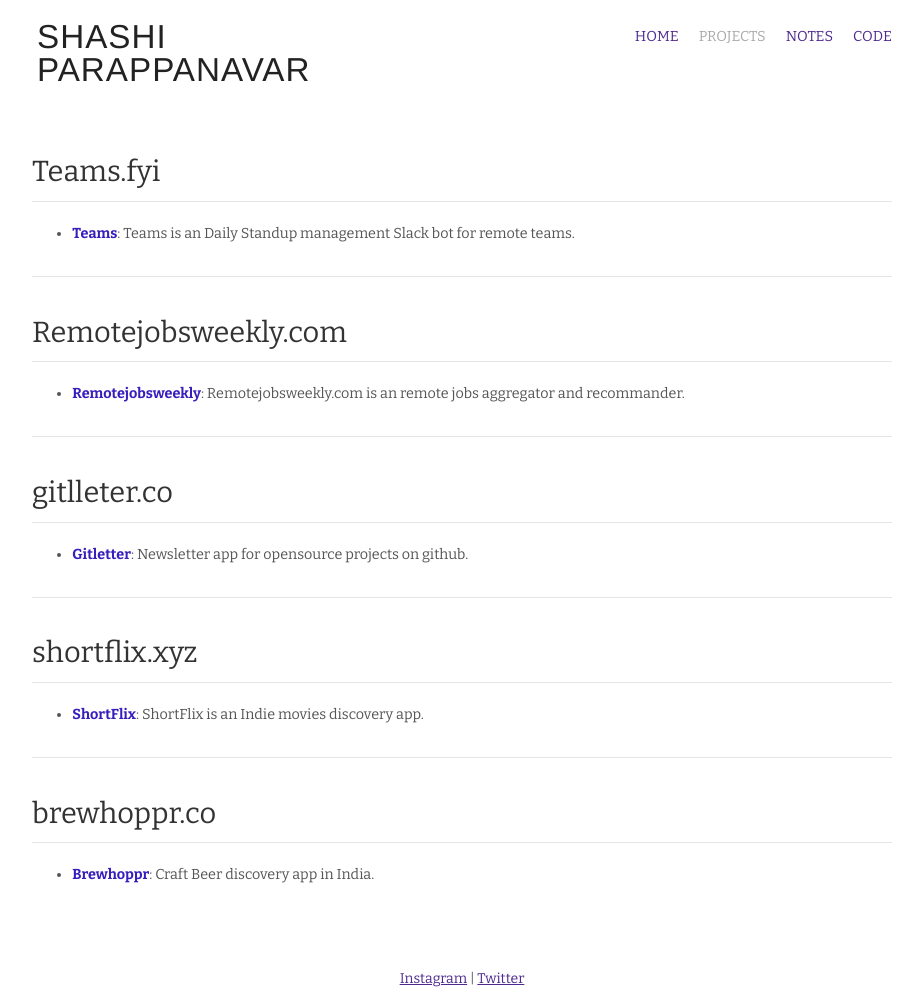
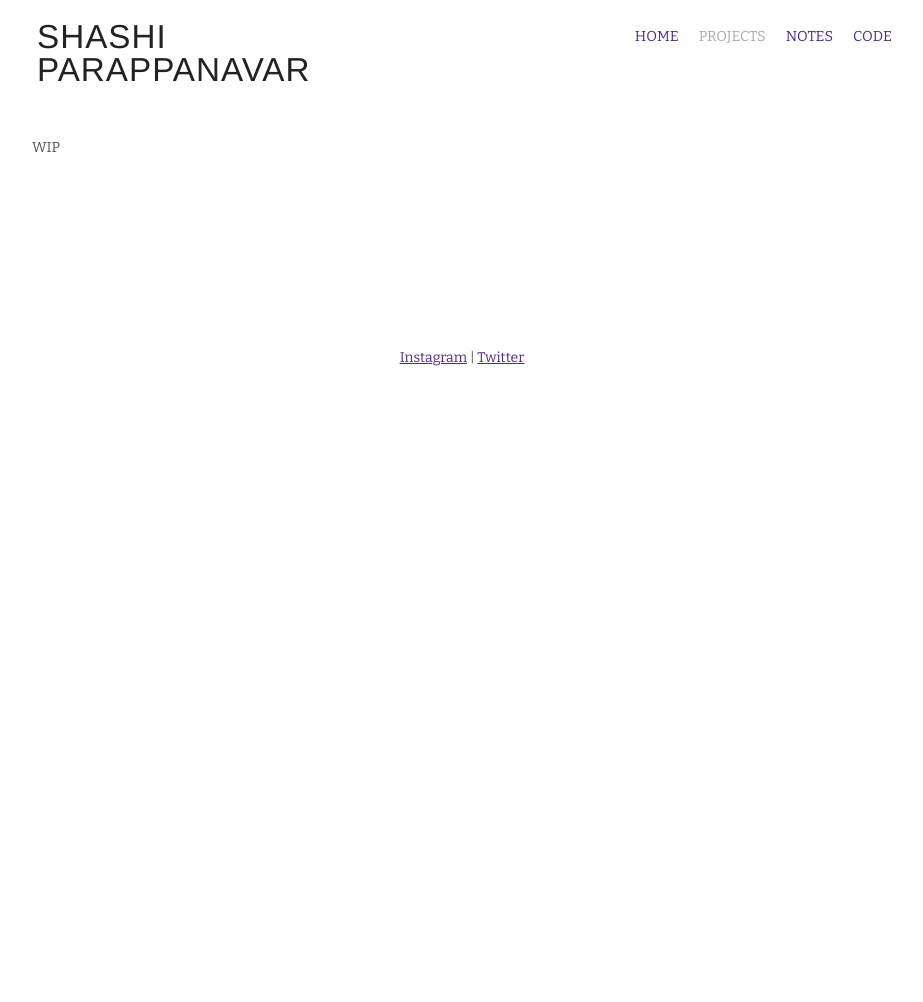
Before and after one commit to shashisp/shashisp.github.io, a Jekyll site: the page built from projects.md, in a window 1280 px wide. Shown: the whole page, without its empty margins (178-1101 px from the left). Built offline with Jekyll 4.4.1, drawn with Linux system fonts in a browser that asks for light colours; nearby versions of some CDN libraries; after the commit the page ends 900 px from its top, so only the background shows below that.

Commit message:
Minor changes

```diff
--- a/projects.md
+++ b/projects.md
@@ -6,7 +6,8 @@ layout: default
 
 <div class="hfeed">
 
-
+<p>WIP</p>
+<!--
   <div class="hentry post project-batch-title">
     <h2>Teams.fyi</h2>
   </div>
@@ -68,4 +69,5 @@ layout: default
     </div>
   </div>
 
+ -->
 </div>
```
Also changed, not shown: index.md (+2 -1 lines), 4 other files.
